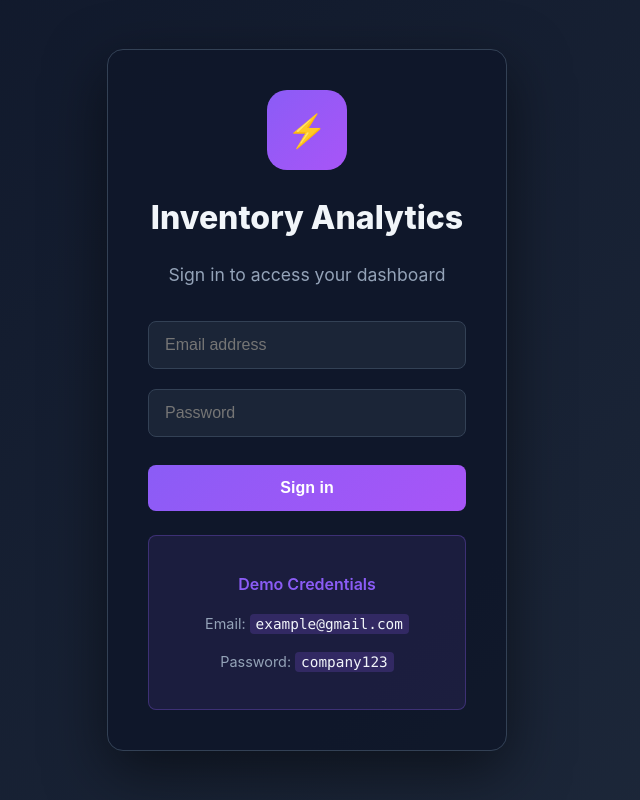
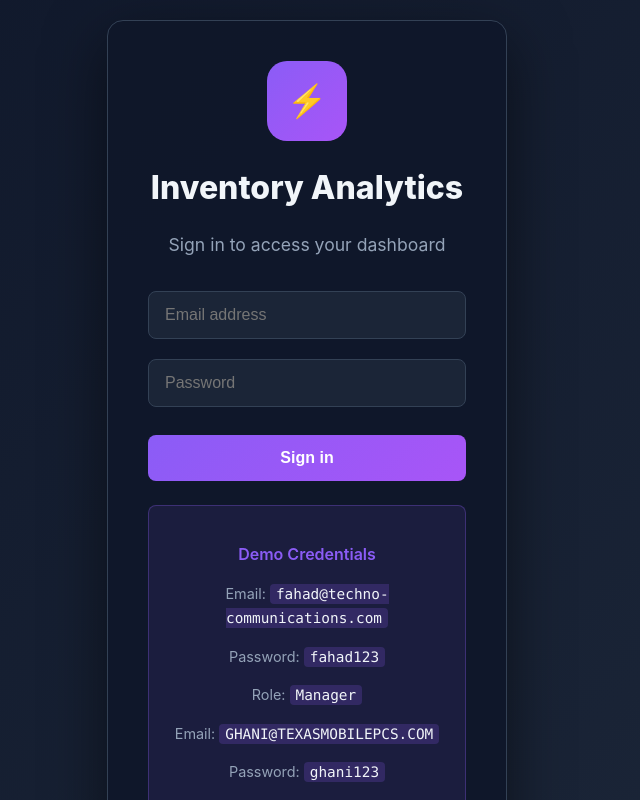
Before and after one commit to Anooshashraf/company-dashboards, a Next.js app in the folder company-dashboards/: page /login in a window 1280 px wide. Shown: the top 800 px of the page, without its empty margins (333-973 px from the left). Built offline with nearby package versions, Linux system fonts and the light colour scheme.

Commit message:
fixed password functionality

```diff
--- a/company-dashboards/src/app/login/page.tsx
+++ b/company-dashboards/src/app/login/page.tsx
@@ -3,13 +3,11 @@
 // import { useRouter } from "next/navigation";
 // import { useAuth } from "../../components/AuthProvider";
 
-
 // const AUTHENTICATED_USERS = [
-//   { email: "inventory_active8@gmail.com", password: "inventory123", role: "Administrator" },
 //   { email: "fahad@techno-communications.com", password: "fahad123", role: "Manager" },
 //   { email: "GHANI@TEXASMOBILEPCS.COM", password: "ghani123", role: "Auditor" },
 //   { email: "aleem.ghori@techno-communications.com", password: "aleem123", role: "Analyst" },
-//   { email: "hasnain.mustaqeem@techno-communications.com", password: "hm123", role: "Viewer" }
+//   { email: "hasnain.mustaqeem@techno-communications.com", password: "hasnain123", role: "Viewer" }
 // ];
 
 // export default function Login() {
@@ -21,6 +19,12 @@
 //   const router = useRouter();
 
 //   useEffect(() => {
+//     // Initialize users in localStorage if not present
+//     const savedUsers = localStorage.getItem("inventoryUsers");
+//     if (!savedUsers) {
+//       localStorage.setItem("inventoryUsers", JSON.stringify(AUTHENTICATED_USERS));
+//     }
+
 //     if (isAuthenticated && !isLoading) {
 //       router.push("/");
 //     }
@@ -44,12 +48,9 @@
 
 //     await new Promise(resolve => setTimeout(resolve, 800));
 
-//     const validUser = AUTHENTICATED_USERS.find(
-//       user => user.email === email && user.password === password
-//     );
+//     const success = login(email, password);
 
-//     if (validUser) {
-//       login();
+//     if (success) {
 //       router.push("/");
 //     } else {
 //       setError("Invalid email or password. Please check your credentials.");
@@ -115,9 +116,6 @@
 // }
 
 
-
-
-
 "use client";
 import { useState, useEffect, FormEvent } from "react";
 import { useRouter } from "next/navigation";
@@ -135,7 +133,7 @@ export default function Login() {
   const [password, setPassword] = useState<string>("");
   const [error, setError] = useState<string>("");
   const [isSubmitting, setIsSubmitting] = useState<boolean>(false);
-  const { isAuthenticated, login, isLoading } = useAuth();
+  const { isAuthenticated, login, isLoading, user } = useAuth(); // Added user here
   const router = useRouter();
 
   useEffect(() => {
@@ -168,7 +166,7 @@ export default function Login() {
 
     await new Promise(resolve => setTimeout(resolve, 800));
 
-    const success = login(email, password);
+    const success = login(email, password); // This now works with your updated AuthProvider
 
     if (success) {
       router.push("/");
@@ -226,8 +224,13 @@ export default function Login() {
         <div className="demo-box">
           <p className="demo-title">Demo Credentials</p>
           <div className="demo-text">
-            <p>Email: <span className="demo-code">example@gmail.com</span></p>
-            <p>Password: <span className="demo-code">company123</span></p>
+            {AUTHENTICATED_USERS.map((user, index) => (
+              <div key={index} className="user-credential">
+                <p>Email: <span className="demo-code">{user.email}</span></p>
+                <p>Password: <span className="demo-code">{user.password}</span></p>
+                <p>Role: <span className="demo-code">{user.role}</span></p>
+              </div>
+            ))}
           </div>
         </div>
       </div>
--- a/company-dashboards/src/components/AuthProvider.tsx
+++ b/company-dashboards/src/components/AuthProvider.tsx
@@ -58,6 +58,140 @@
 
 
 
+// "use client";
+// import {
+//   createContext,
+//   useContext,
+//   useEffect,
+//   useState,
+//   ReactNode,
+// } from "react";
+
+// interface User {
+//   email: string;
+//   password: string;
+//   role: string;
+// }
+
+// interface AuthContextType {
+//   isAuthenticated: boolean;
+//   isLoading: boolean;
+//   user: User | null;
+//   login: (email: string, password: string) => boolean;
+//   logout: () => void;
+//   updateUserPassword: (newPassword: string) => void;
+// }
+
+// const AuthContext = createContext<AuthContextType | undefined>(undefined);
+
+// // Default users - same as in login
+// const DEFAULT_USERS = [
+//   { email: "inventory_active8@gmail.com", password: "inventory123", role: "Administrator" },
+//   { email: "fahad@techno-communications.com", password: "fahad123", role: "Manager" },
+//   { email: "GHANI@TEXASMOBILEPCS.COM", password: "ghani123", role: "Auditor" },
+//   { email: "aleem.ghori@techno-communications.com", password: "aleem123", role: "Analyst" },
+//   { email: "hasnain.mustaqeem@techno-communications.com", password: "hm123", role: "Viewer" }
+// ];
+
+// interface AuthProviderProps {
+//   children: ReactNode;
+// }
+
+// export const AuthProvider = ({ children }: AuthProviderProps) => {
+//   const [isAuthenticated, setIsAuthenticated] = useState<boolean>(false);
+//   const [isLoading, setIsLoading] = useState<boolean>(true);
+//   const [user, setUser] = useState<User | null>(null);
+
+//   useEffect(() => {
+//     const authStatus = localStorage.getItem("isAuthenticated") === "true";
+//     const savedUser = localStorage.getItem("currentUser");
+
+//     if (authStatus && savedUser) {
+//       setIsAuthenticated(true);
+//       setUser(JSON.parse(savedUser));
+//     }
+//     setIsLoading(false);
+//   }, []);
+
+//   const login = (email: string, password: string): boolean => {
+//     // Get users from localStorage or use defaults
+//     const savedUsers = localStorage.getItem("inventoryUsers");
+//     const users = savedUsers ? JSON.parse(savedUsers) : DEFAULT_USERS;
+
+//     const validUser = users.find(
+//       (user: User) => user.email === email && user.password === password
+//     );
+
+//     if (validUser) {
+//       localStorage.setItem("isAuthenticated", "true");
+//       localStorage.setItem("currentUser", JSON.stringify(validUser));
+//       setIsAuthenticated(true);
+//       setUser(validUser);
+//       return true;
+//     }
+//     return false;
+//   };
+
+//   const logout = (): void => {
+//     localStorage.removeItem("isAuthenticated");
+//     localStorage.removeItem("currentUser");
+//     setIsAuthenticated(false);
+//     setUser(null);
+//   };
+
+//   const updateUserPassword = (newPassword: string): void => {
+//     if (!user) return;
+
+//     // Get current users
+//     const savedUsers = localStorage.getItem("inventoryUsers");
+//     const users = savedUsers ? JSON.parse(savedUsers) : DEFAULT_USERS;
+
+//     // Update the user's password
+//     const updatedUsers = users.map((u: User) =>
+//       u.email === user.email ? { ...u, password: newPassword } : u
+//     );
+
+//     // Update current user
+//     const updatedUser = { ...user, password: newPassword };
+
+//     // Save to localStorage
+//     localStorage.setItem("inventoryUsers", JSON.stringify(updatedUsers));
+//     localStorage.setItem("currentUser", JSON.stringify(updatedUser));
+
+//     // Update state
+//     setUser(updatedUser);
+//   };
+
+//   return (
+//     <AuthContext.Provider value={{
+//       isAuthenticated,
+//       login,
+//       logout,
+//       isLoading,
+//       user,
+//       updateUserPassword
+//     }}>
+//       {children}
+//     </AuthContext.Provider>
+//   );
+// };
+
+// export const useAuth = (): AuthContextType => {
+//   const context = useContext(AuthContext);
+//   if (!context) {
+//     throw new Error("useAuth must be used within an AuthProvider");
+//   }
+//   return context;
+// };
+
+
+
+
+
+
+
+
+
 "use client";
 import {
   createContext,
@@ -102,7 +236,13 @@ export const AuthProvider = ({ children }: AuthProviderProps) => {
   const [isLoading, setIsLoading] = useState<boolean>(true);
   const [user, setUser] = useState<User | null>(null);
 
+  // Initialize users in localStorage on first load
   useEffect(() => {
+    const savedUsers = localStorage.getItem("inventoryUsers");
+    if (!savedUsers) {
+      localStorage.setItem("inventoryUsers", JSON.stringify(DEFAULT_USERS));
+    }
+
     const authStatus = localStorage.getItem("isAuthenticated") === "true";
     const savedUser = localStorage.getItem("currentUser");
 
@@ -113,10 +253,14 @@ export const AuthProvider = ({ children }: AuthProviderProps) => {
     setIsLoading(false);
   }, []);
 
+  const getUsers = (): User[] => {
+    const savedUsers = localStorage.getItem("inventoryUsers");
+    return savedUsers ? JSON.parse(savedUsers) : DEFAULT_USERS;
+  };
+
   const login = (email: string, password: string): boolean => {
-    // Get users from localStorage or use defaults
-    const savedUsers = localStorage.getItem("inventoryUsers");
-    const users = savedUsers ? JSON.parse(savedUsers) : DEFAULT_USERS;
+    // Always get users from localStorage to ensure we have the latest passwords
+    const users = getUsers();
 
     const validUser = users.find(
       (user: User) => user.email === email && user.password === password
@@ -142,9 +286,8 @@ export const AuthProvider = ({ children }: AuthProviderProps) => {
   const updateUserPassword = (newPassword: string): void => {
     if (!user) return;
 
-    // Get current users
-    const savedUsers = localStorage.getItem("inventoryUsers");
-    const users = savedUsers ? JSON.parse(savedUsers) : DEFAULT_USERS;
+    // Get current users from localStorage
+    const users = getUsers();
 
     // Update the user's password
     const updatedUsers = users.map((u: User) =>
```
Also changed, not shown: company-dashboards/src/app/profile/page.tsx (+201 -204 lines).
